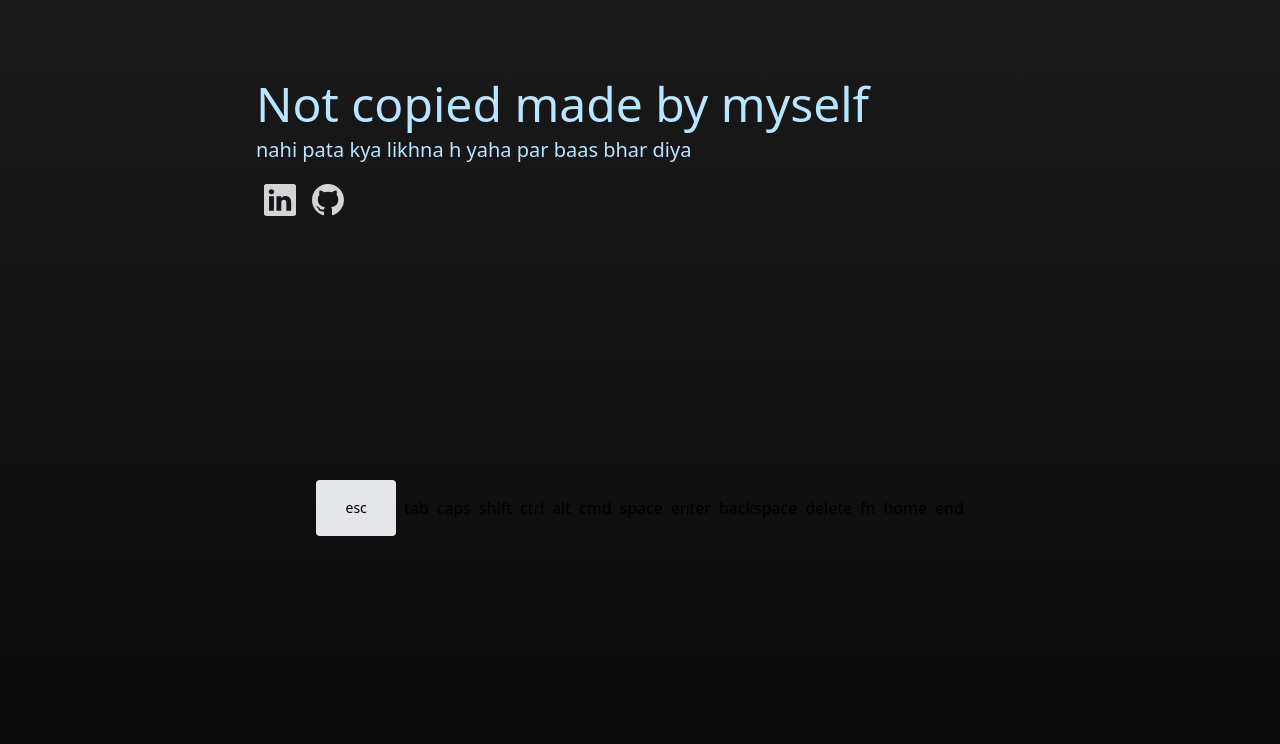
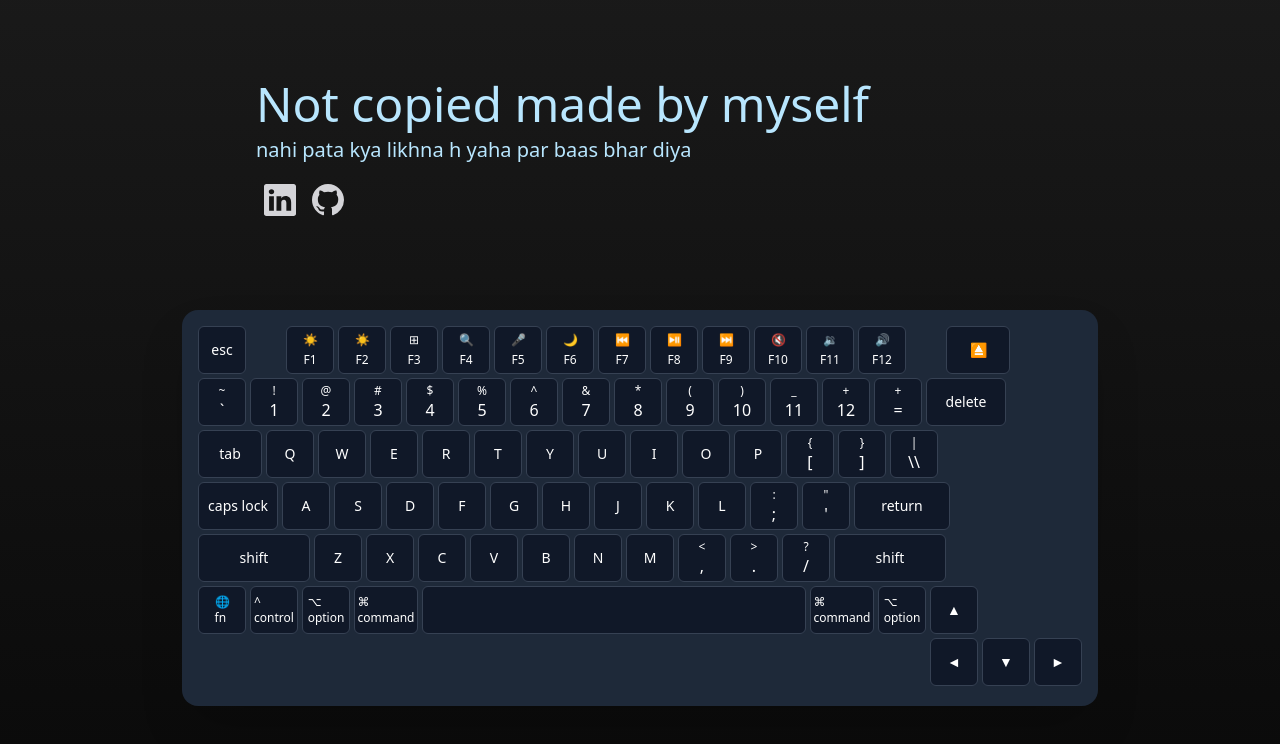
Before and after one commit to prashxant/mac-keyboard-, a Next.js app: page / in a window 1280 px wide. Shown: the top 744 px of the page. Built offline with nearby package versions, Linux system fonts and the light colour scheme.

Commit message:
refining is left

```diff
--- a/app/components/keys.tsx
+++ b/app/components/keys.tsx
@@ -1,34 +1,115 @@
 import React from 'react';
 
-export const Keys = () => {
-  const use1 = "w-20 h-14 flex items-center justify-center bg-gray-200 rounded text-sm font-medium hover:bg-gray-300 transition"
-  const wKey = [
-    { text: "esc", symbol: " ", size:use1},
-    { text: "tab", symbol: " ", size: " " },
-    { text: "caps", symbol: " ", size: " " },
-    { text: "shift", symbol: " ", size: " " },
-    { text: "ctrl", symbol: " ", size: " " },
-    { text: "alt", symbol: " ", size: " " },
-    { text: "cmd", symbol: " ", size: " " },
-    { text: "space", symbol: " ", size: " " },
-    { text: "enter", symbol: " ", size: " " },
-    { text: "backspace", symbol: " ", size: " " },
-    { text: "delete", symbol: " ", size: " " },
-    { text: "fn", symbol: " ", size: " " },
-    { text: "home", symbol: " ", size: " " },
-    { text: "end", symbol: " ", size: " " }
+type KeyProps = {
+  children?: React.ReactNode;
+  width?: string;
+  className?: string;
+};
+
+const Key = ({ children, width = "w-12", className = "" }: KeyProps) => (
+  <div
+    className={`h-12 ${width} bg-gray-900 border border-gray-700 rounded-md
+    flex items-center justify-center text-white text-sm font-medium hover:bg-gray-800 transition-colors ${className}`}
+  >
+    {children}
+  </div>
+);
+
+const DualSymbolKey = ({ top, bottom }: { top: string; bottom: string }) => (
+  <Key>
+    <div className="flex flex-col items-center text-xs leading-tight">
+      <div>{top}</div>
+      <div className="text-base">{bottom}</div>
+    </div>
+  </Key>
+);
+
+const MacBookKeyboard = () => {
+  const rows = [
+    {
+      keys: [
+        <Key key="esc">esc</Key>,
+        <div key="space1" className="w-8" />,
+        ...["☀️", "☀️", "⊞", "🔍", "🎤", "🌙", "⏮", "⏯", "⏭", "🔇", "🔉", "🔊"].map((icon, i) => (
+          <Key key={`f${i + 1}`} className="text-xs">
+            <div className="flex flex-col items-center">
+              <div className="text-xs mb-1">{icon}</div>
+              <div>F{i + 1}</div>
+            </div>
+          </Key>
+        )),
+        <div key="space2" className="w-8" />,
+        <Key key="eject" width="w-16" className="bg-gray-700">⏏</Key>
+      ]
+    },
+    {
+      keys: [
+        <DualSymbolKey key="~" top="~" bottom="`" />,
+        ...["!", "@", "#", "$", "%", "^", "&", "*", "(", ")", "_", "+"].map((top, i) => (
+          <DualSymbolKey key={top} top={top} bottom={`${i + 1}`} />
+        )),
+        <DualSymbolKey key="=" top="+" bottom="=" />,
+        <Key key="delete" width="w-20">delete</Key>
+      ]
+    },
+    {
+      keys: [
+        <Key key="tab" width="w-16">tab</Key>,
+        ...Array.from("QWERTYUIOP").map(char => <Key key={char}>{char}</Key>),
+        <DualSymbolKey key="[" top="{" bottom="[" />,
+        <DualSymbolKey key="]" top="}" bottom="]" />,
+        <DualSymbolKey key="\\" top="|" bottom="\\" />
+      ]
+    },
+    {
+      keys: [
+        <Key key="caps" width="w-20">caps lock</Key>,
+        ...Array.from("ASDFGHJKL").map(char => <Key key={char}>{char}</Key>),
+        <DualSymbolKey key=";" top=":" bottom=";" />,
+        <DualSymbolKey key="'" top={'"'} bottom={'\''} />,
+        <Key key="return" width="w-24">return</Key>
+      ]
+    },
+    {
+      keys: [
+        <Key key="shift-left" width="w-28">shift</Key>,
+        ...Array.from("ZXCVBNM").map(char => <Key key={char}>{char}</Key>),
+        <DualSymbolKey key="," top="<" bottom="," />,
+        <DualSymbolKey key="." top=">" bottom="." />,
+        <DualSymbolKey key="/" top="?" bottom="/" />,
+        <Key key="shift-right" width="w-28">shift</Key>
+      ]
+    },
+    {
+      keys: [
+        <Key key="fn" width="w-12"><div className="text-xs">🌐<br />fn</div></Key>,
+        <Key key="control" width="w-12"><div className="text-xs">^<br />control</div></Key>,
+        <Key key="option-left" width="w-12"><div className="text-xs">⌥<br />option</div></Key>,
+        <Key key="command-left" width="w-16"><div className="text-xs">⌘<br />command</div></Key>,
+        <Key key="space" width="w-96" />,
+        <Key key="command-right" width="w-16"><div className="text-xs">⌘<br />command</div></Key>,
+        <Key key="option-right" width="w-12"><div className="text-xs">⌥<br />option</div></Key>,
+        <div key="arrows" className="flex flex-col gap-1">
+          <Key width="w-12 h-6">▲</Key>
+          <div className="flex gap-1">
+            <Key width="w-12 h-6">◄</Key>
+            <Key width="w-12 h-6">▼</Key>
+            <Key width="w-12 h-6">►</Key>
+          </div>
+        </div>
+      ]
+    }
   ];
 
   return (
-    <div className="flex flex-wrap gap-2 p-4">
-      {wKey.map((keyData, idx) => (
-        <button
-          key={idx}
-          className={keyData.size}
-        >
-          {keyData.text}
-        </button>
+    <div className="bg-gray-800 p-4 rounded-2xl shadow-2xl max-w-6xl mx-auto">
+      {rows.map((row, idx) => (
+        <div key={idx} className="flex gap-1 mb-1">
+          {row.keys}
+        </div>
       ))}
     </div>
   );
 };
+
+export default MacBookKeyboard;
--- a/app/page.tsx
+++ b/app/page.tsx
@@ -1,7 +1,8 @@
 
 import { Hero } from "./components/hero";
+import MacBookKeyboard from "./components/keys";
 
-import { Keys } from "./components/keys";
+
 
 export default function Home() {
   return (
@@ -10,7 +11,7 @@ export default function Home() {
     <Hero/>
      </div>
      <div className=" relative h-full flex justify-center items-center m-10">
-      <Keys/>
+      <MacBookKeyboard />
      </div>
     </div>
   );
```
